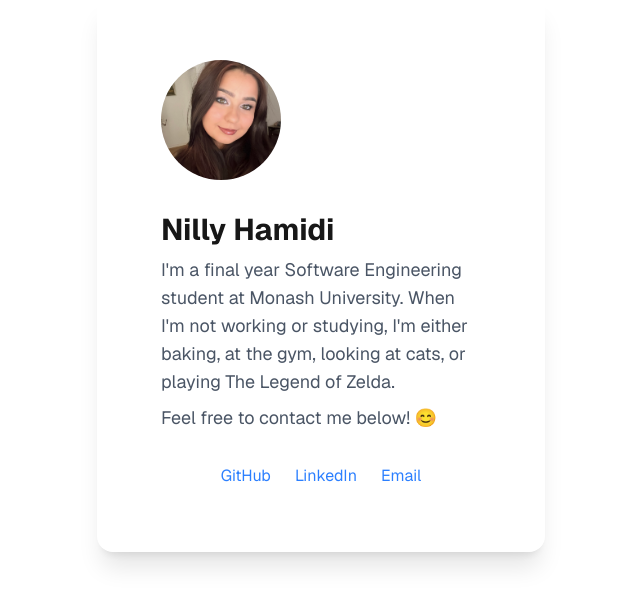
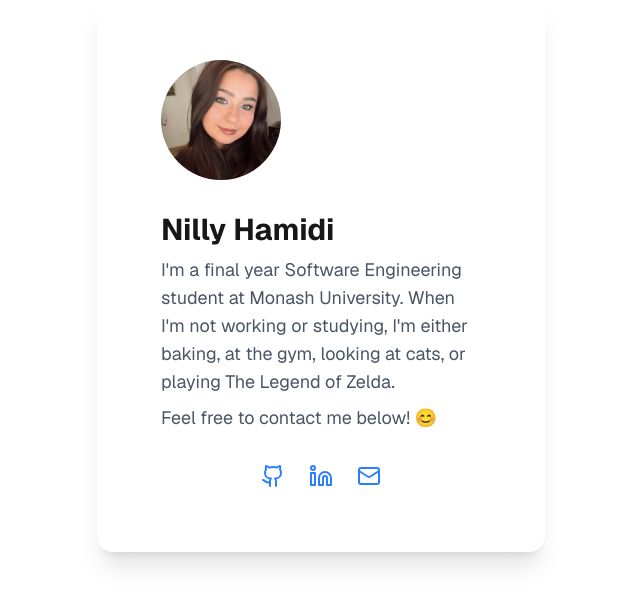
Before and after one commit to nililz/nililz.github.io, a Next.js app: page / in a window 1280 px wide. Shown: the part 126-732 px from the top of the page, without its empty margins (319-959 px from the left). Built offline with nearby package versions, Linux system fonts and the light colour scheme.

Commit message:
Replaced links with icons

```diff
--- a/app/page.js
+++ b/app/page.js
@@ -1,5 +1,6 @@
 import Image from "next/image";
 import { ShootingStarsAndStarsBackground } from "@/components/shooting-stars-background";
+import { Github, Linkedin, Mail } from "lucide-react";
 
 export default function Home() {
   return (
@@ -30,9 +31,15 @@ export default function Home() {
         </main>
 
         <footer className="row-start-3 flex gap-6 flex-wrap items-center justify-center">
-          <a href="https://github.com/nililz" className="text-blue-500 hover:underline" target="_blank" rel="noopener noreferrer">GitHub</a>
-          <a href="https://www.linkedin.com/in/nilly-hamidi" className="text-blue-500 hover:underline" target="_blank" rel="noopener noreferrer">LinkedIn</a>
-          <a href="mailto:nillyhamidi@gmail.com" className="text-blue-500 hover:underline">Email</a>
+          <a href="https://github.com/nililz" className="text-blue-500 hover:underline" target="_blank" rel="noopener noreferrer">
+          <Github className="w-6 h-6 text-blue-500 hover:text-blue-700 transition" />
+          </a>
+          <a href="https://www.linkedin.com/in/nilly-hamidi" className="text-blue-500 hover:underline" target="_blank" rel="noopener noreferrer">
+          <Linkedin className="w-6 h-6 text-blue-500 hover:text-blue-700 transition" />
+          </a>
+          <a href="mailto:nillyhamidi@gmail.com" className="text-blue-500 hover:underline">
+          <Mail className="w-6 h-6 text-blue-500 hover:text-blue-700 transition" />
+          </a>
         </footer>
 
       </section>
--- a/package.json
+++ b/package.json
@@ -10,6 +10,7 @@
   },
   "dependencies": {
     "clsx": "^2.1.1",
+    "lucide-react": "^0.503.0",
     "motion": "^12.9.1",
     "next": "15.3.1",
     "react": "^19.0.0",
```
Also changed, not shown: 1 other file (tests, documents, lock files or other folders).
